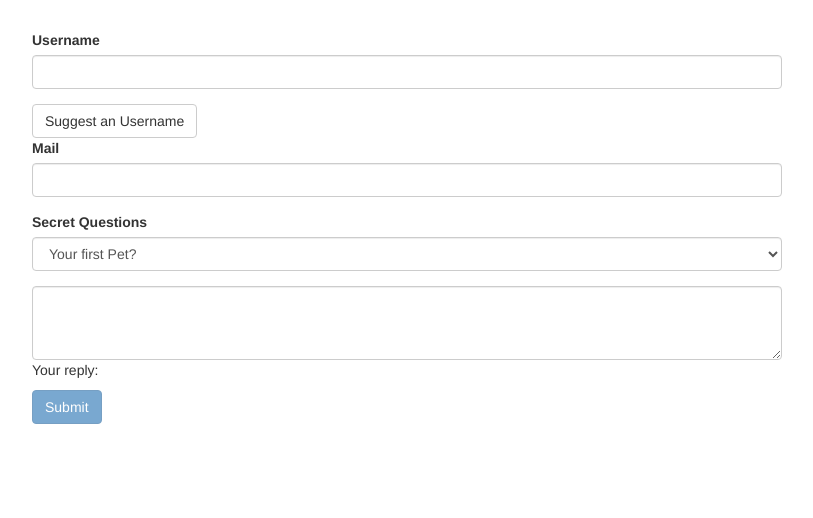
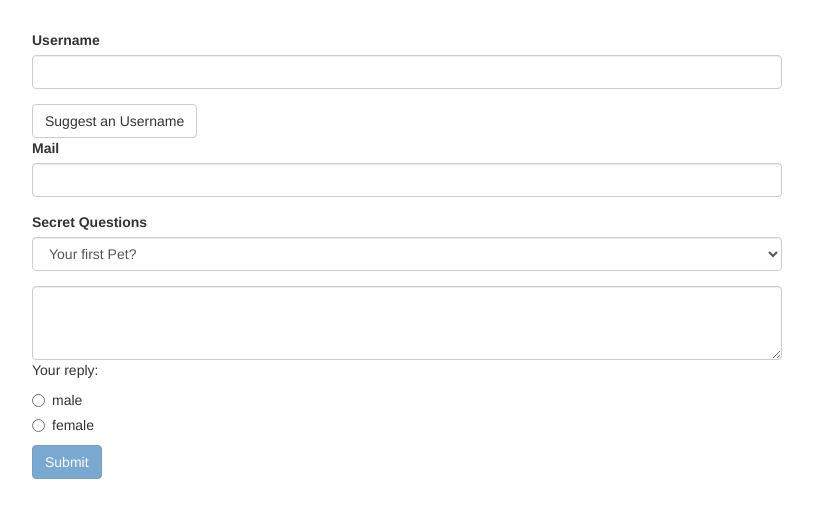
Before and after one commit to selenyel/angular-forms-td, an Angular app: page / in a window 1280 px wide. Shown: the top 518 px of the page, without its empty margins (233-1046 px from the left). Built offline with nearby package versions, Linux system fonts and the light colour scheme.

Commit message:
Lesson 198. TD: Handling Radio Buttons
Adding radio buttons and making them required!

```diff
--- a/src/app/app.component.html
+++ b/src/app/app.component.html
@@ -61,6 +61,20 @@
           </textarea>
         </div>
         <p>Your reply: {{answer}}</p>
+
+        <div class="radio" *ngFor="let gender of genders">
+          <label>
+            <input
+              type="radio"
+              name = 'gender'
+              ngModel
+              [value]="gender"
+              required
+            >
+            {{gender}}
+          </label>
+        </div>
+
         <button
           class="btn btn-primary"
           type="submit"
--- a/src/app/app.component.ts
+++ b/src/app/app.component.ts
@@ -12,6 +12,7 @@
 
   defaultQuestion = 'pet'; //value of the option
   answer = ''
+  genders = ['male', 'female'];
 
   suggestUserName() {
     const suggestedName = 'Superuser';
```
